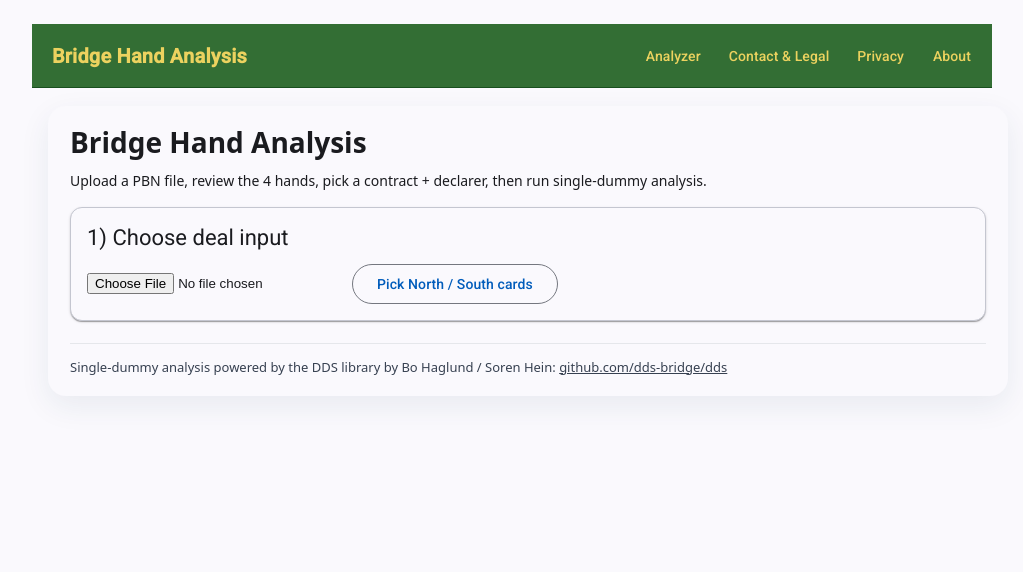
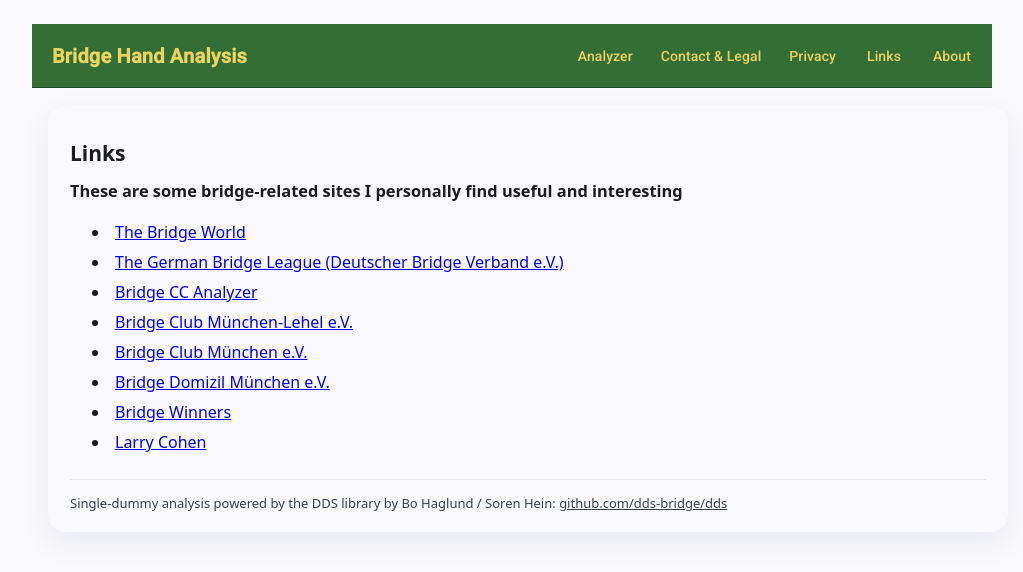
Before and after one commit to jlweb58/bridge-angular, an Angular app: page /links in a window 1280 px wide. Before the commit this address led to /. Shown: the top 572 px of the page, without its empty margins (112-1135 px from the left). Built offline with nearby package versions, Linux system fonts and the light colour scheme.

Commit message:
Added a links page

```diff
--- a/src/app/app.html
+++ b/src/app/app.html
@@ -8,6 +8,7 @@
       <a class="menu-link" mat-button routerLink="/" routerLinkActive="active-link" [routerLinkActiveOptions]="{ exact: true }">Analyzer</a>
       <a class="menu-link" mat-button routerLink="/contact" routerLinkActive="active-link">Contact &amp; Legal</a>
       <a class="menu-link" mat-button routerLink="/privacy" routerLinkActive="active-link">Privacy</a>
+      <a class="menu-link" mat-button routerLink="/links" routerLinkActive="active-link">Links</a>
       <a class="menu-link" mat-button routerLink="/about" routerLinkActive="active-link">About</a>
     </nav>
   </mat-toolbar>
--- a/src/app/app.routes.ts
+++ b/src/app/app.routes.ts
@@ -3,11 +3,13 @@ import {AnalyzerPage} from './pages/analyzer.page';
 import {ContactPage} from './pages/contact.page';
 import {PrivacyPage} from './pages/privacy.page';
 import {AboutPage} from './pages/about.page';
+import {LinksPage} from './pages/links.page';
 
 export const routes: Routes = [
   { path: '', component: AnalyzerPage, title: 'Bridge Hand Analysis' },
   { path: 'contact', component: ContactPage, title: 'Contact &amp; Legal' },
   { path: 'privacy', component: PrivacyPage, title: 'Data Privacy Statement' },
+  { path: 'links', component: LinksPage, title: 'Links' },
   { path: 'about', component: AboutPage, title: 'About' },
   { path: '**', redirectTo: '' },
 ];
--- /dev/null
+++ b/src/app/pages/links.page.html
@@ -0,0 +1,16 @@
+<section class="panel">
+  <h1>Links</h1>
+  <h3>These are some bridge-related sites I personally find useful and interesting</h3>
+  <ul class="links-list">
+    <li><a href="https://www.bridgeworld.com/">The Bridge World</a></li>
+    <li><a href="https://www.bridge-verband.de/">The German Bridge League (Deutscher Bridge Verband e.V.)</a></li>
+    <li><a href="https://bridge.esmarkkappel.dk/main/main.html">Bridge CC Analyzer</a></li>
+    <li><a href="https://www.bridge-im-lehel.de/">Bridge Club München-Lehel e.V.</a></li>
+    <li><a href="https://www.bridgeclub-muenchen.de/">Bridge Club München e.V.</a></li>
+    <li><a href="https://bridgedomizil.de/">Bridge Domizil München e.V.</a></li>
+    <li><a href="https://bridgewinners.com/">Bridge Winners</a></li>
+    <li><a href="https://www.larryco.com/">Larry Cohen</a></li>
+  </ul>
+
+
+</section>
--- /dev/null
+++ b/src/app/pages/links.page.scss
@@ -0,0 +1,10 @@
+.links-list {
+
+
+}
+
+.links-list li {
+    padding: 5px;
+  font-size: medium;
+
+}
```
Also changed, not shown: src/app/pages/links.page.ts (added, +11 -0 lines).
